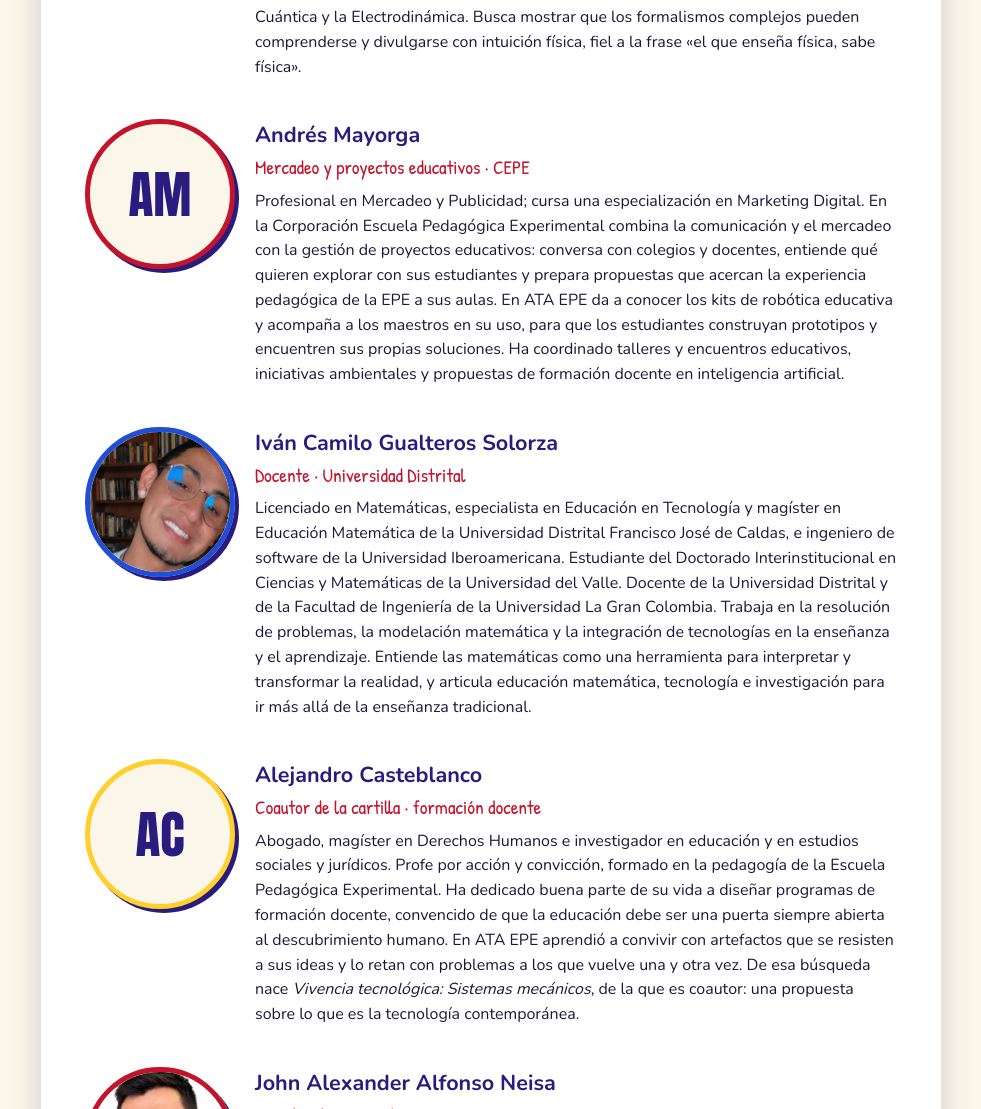
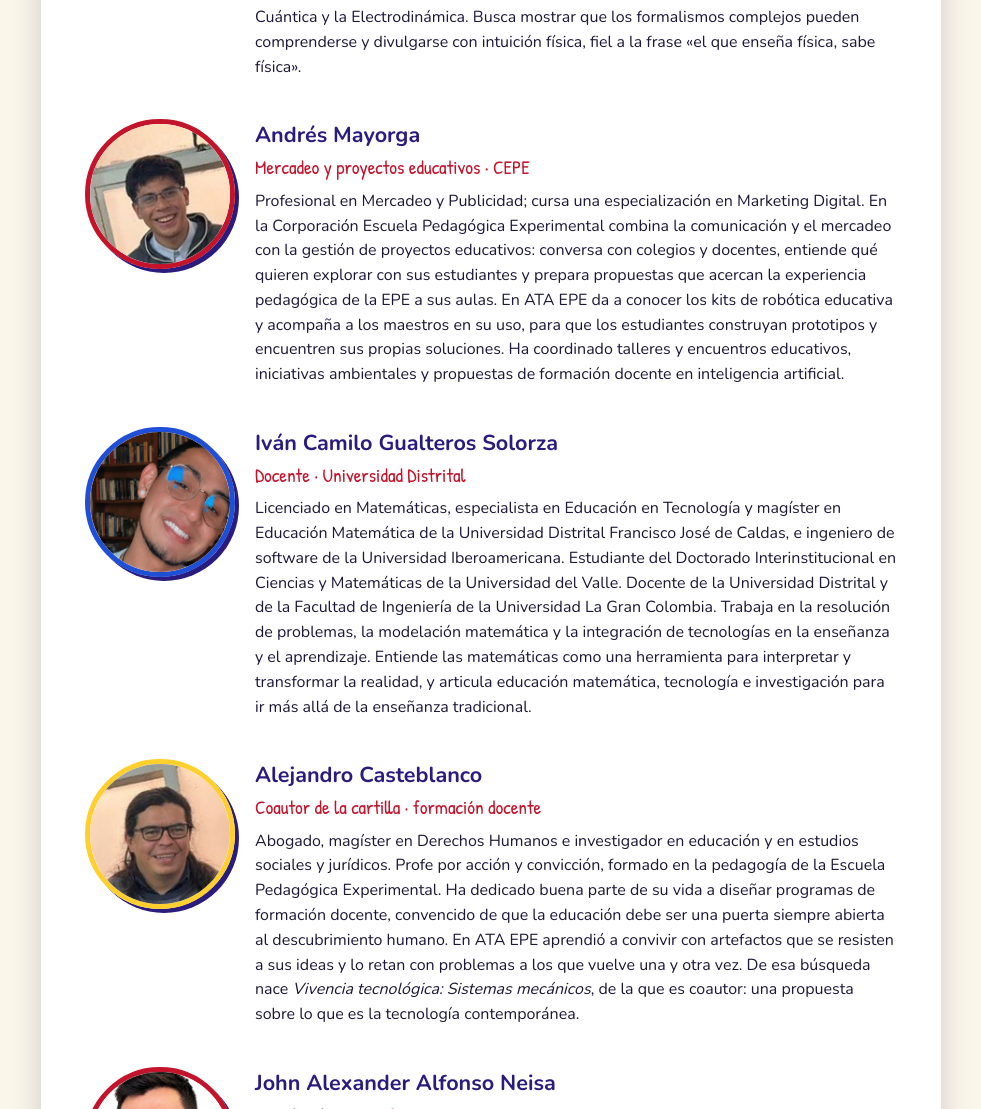
Before and after one commit to Sebrodriguezg/GIVIE-, a plain HTML site: page secciones/givie.html in a window 1280 px wide. Shown: the part 1484-2593 px from the top of the page, without its empty margins (149-1130 px from the left). Drawn offline with nearby package versions, Linux system fonts and the light colour scheme.

Commit message:
GIVIE: fotos de Andrés Mayorga y Alejandro Casteblanco (recortadas de la foto del equipo)
Co-Authored-By: Claude Opus 5.5 <noreply@anthropic.com>

```diff
--- a/secciones/givie.html
+++ b/secciones/givie.html
@@ -78,7 +78,7 @@
     </article>
 
     <article class="miembro">
-      <span class="miembro-iniciales" aria-hidden="true">AM</span>
+      <img src="../img/givie/andres.jpg" alt="Andrés Mayorga" loading="lazy">
       <div>
         <h3>Andrés Mayorga</h3>
         <p class="miembro-rol">Mercadeo y proyectos educativos · CEPE</p>
@@ -108,7 +108,7 @@
     </article>
 
     <article class="miembro">
-      <span class="miembro-iniciales" aria-hidden="true">AC</span>
+      <img src="../img/givie/alejandro.jpg" alt="Alejandro Casteblanco" loading="lazy">
       <div>
         <h3>Alejandro Casteblanco</h3>
         <p class="miembro-rol">Coautor de la cartilla · formación docente</p>
```
Also changed, not shown: img/givie/alejandro.jpg (added), img/givie/andres.jpg (added).
